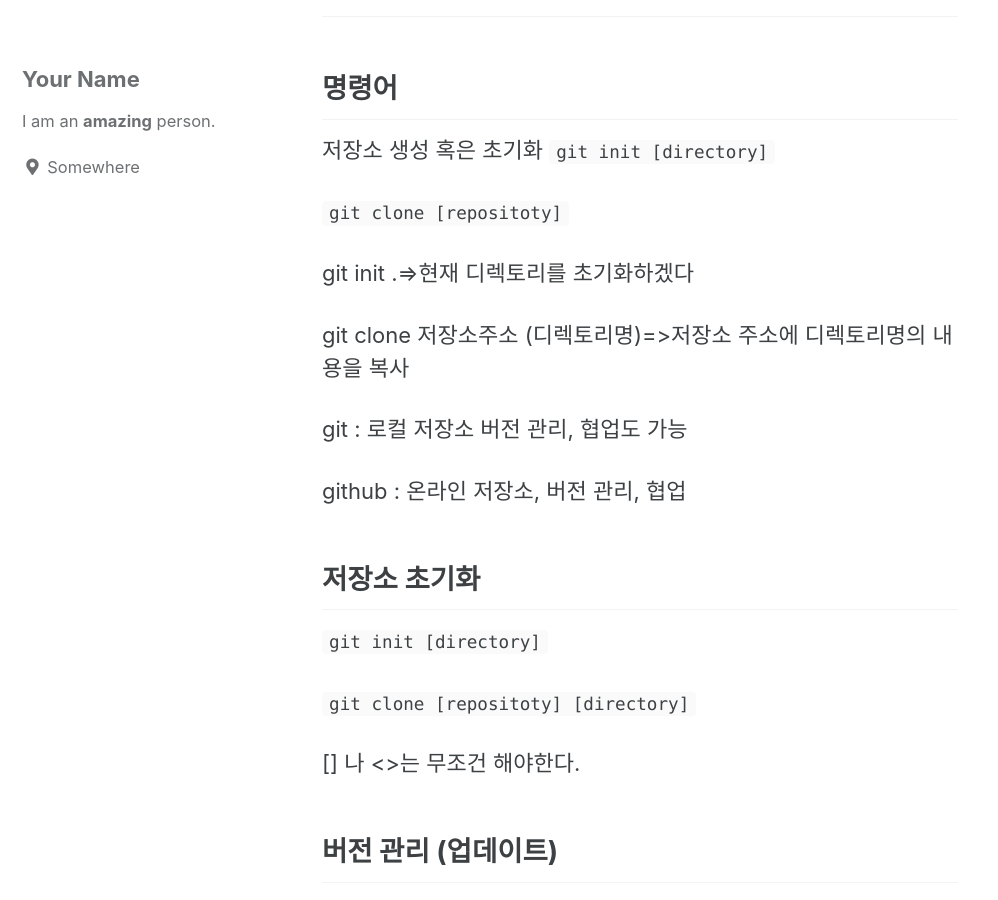
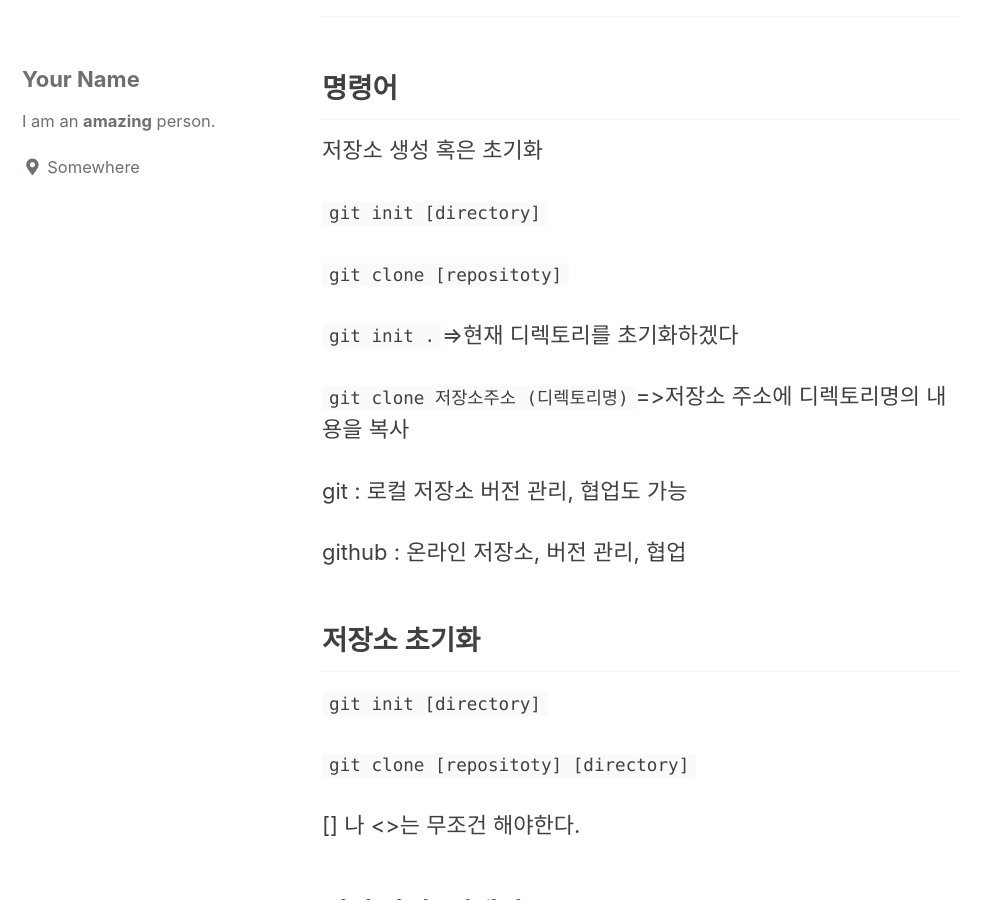
Before and after one commit to apdlwn/apdlwn.github.io, a Jekyll site: the page built from _posts/2022-03-12-test.md, in a window 1280 px wide and 900 px high, scrolled down 584 px. Shown: the whole window, without its empty margins (0-998 px from the left). Built offline with Jekyll 4.4.1, drawn with Linux system fonts in a browser that asks for light colours; cached includes are drawn as plain includes.

Commit message:
mmistake theme applied

```diff
--- a/_posts/2022-03-12-test.md
+++ b/_posts/2022-03-12-test.md
@@ -12,14 +12,15 @@ layout : single
 ## 명령어
 
 저장소 생성 혹은 초기화
+
 `git init [directory]`
 
 `git clone [repositoty]`
 
 
-git init .=>현재 디렉토리를 초기화하겠다
+`git init .`=>현재 디렉토리를 초기화하겠다
 
-git clone 저장소주소 (디렉토리명)=>저장소 주소에 디렉토리명의 내용을 복사
+`git clone 저장소주소 (디렉토리명)`=>저장소 주소에 디렉토리명의 내용을 복사
 
 git : 로컬 저장소 버전 관리, 협업도 가능
 
```
